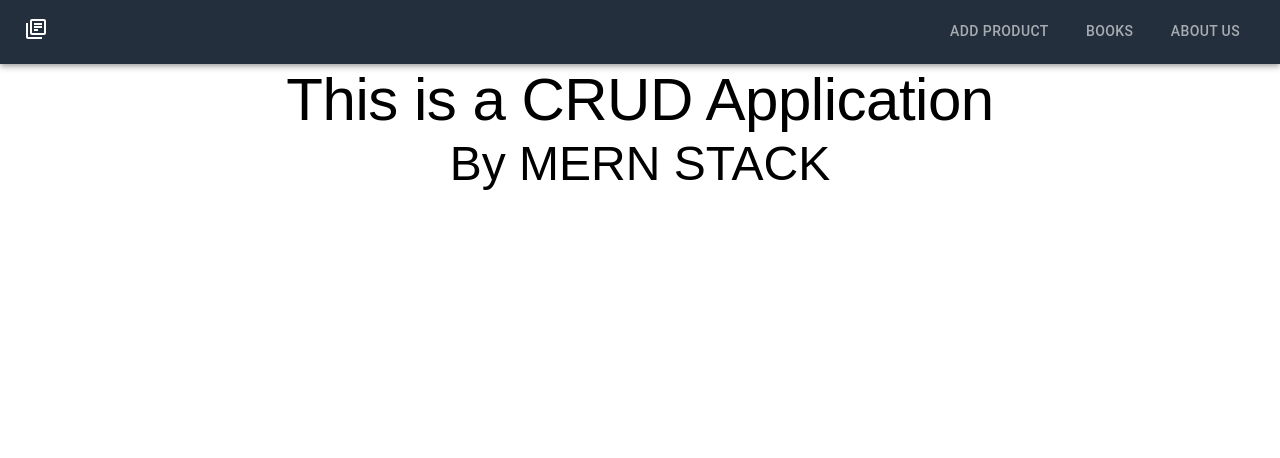
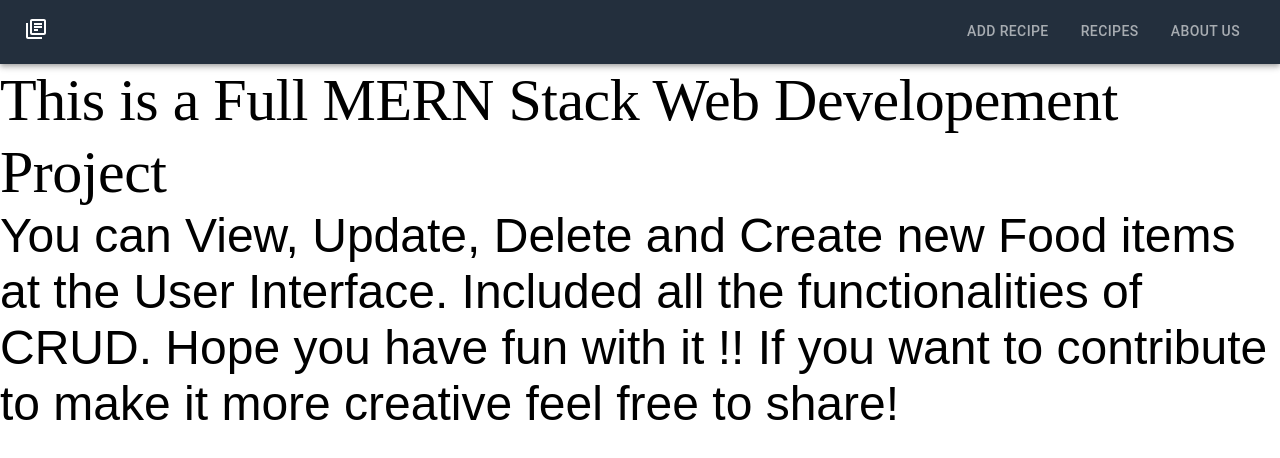
Before and after one commit to jessica1438/Full-stack-Web-Development, a React (Create React App) app in the folder Frontend/: page /about in a window 1280 px wide. Shown: the top 458 px of the page. Built offline with nearby package versions, Linux system fonts and the light colour scheme.

Commit message:
Frontend changes

```diff
--- a/Frontend/src/components/About.js
+++ b/Frontend/src/components/About.js
@@ -5,11 +5,13 @@ const About = () => {
   return (
     <div>
       <Box display="flex" flexDirection="column" alignItems="center">
-        <Typography sx={{ fontFamily: "fantasy" }} variant="h2">
-          This is a CRUD Application
+        <Typography sx={{fontFamily:"fanatasy"}} variant = "h2">
+          This is a Full MERN Stack Web Developement Project
         </Typography>
         <Typography sx={{ fontFamily: "fantasy" }} variant="h3">
-          By MERN STACK
+          You can View, Update, Delete and Create new Food items at the User Interface.
+          Included all the functionalities of CRUD.
+          Hope you have fun with it !! If you want to contribute to make it more creative feel free to share!
         </Typography>
       </Box>
     </div>
--- a/Frontend/src/components/AddBook.js
+++ b/Frontend/src/components/AddFood.js
@@ -1,41 +1,33 @@
-import {
-  Button,
-  Checkbox,
-  FormControlLabel,
-  FormLabel,
-  TextField,
-  Typography,
-} from "@mui/material";
-import { Box } from "@mui/system";
-import axios from "axios";
-import React, { useState } from "react";
-import { useNavigate } from "react-router-dom";
+import {Button,Checkbox,FormControlLabel,FormLabel,TextField} from "@mui/material"
+import { Box } from "@mui/system"
+import axios from "axios"
+import React, { useState } from "react"
+import { useNavigate } from "react-router-dom"
 
-const AddBook = () => {
+const AddFood = () => {
   const history = useNavigate();
   const [inputs, setInputs] = useState({
     name: "",
-    description: "",
+    cuisine: "",
     price: "",
-    author: "",
+    ingredients: "",
+    image: "",
+  })
 
-    image: "",
-  });
-  const [checked, setChecked] = useState(false);
+  const [checked, setChecked] = useState(false)
   const handleChange = (e) => {
     setInputs((prevState) => ({
       ...prevState,
       [e.target.name]: e.target.value,
-    }));
-    // console.log(e.target.name, "Value", e.target.value);
-  };
+    }))
+  }
 
   const sendRequest = async () => {
     await axios
-      .post("http://localhost:5000/books", {
+      .post("http://localhost:5000/food", {
         name: String(inputs.name),
-        author: String(inputs.author),
-        description: String(inputs.description),
+        cuisine: String(inputs.author),
+        ingredients: String(inputs.description),
         price: Number(inputs.price),
         image: String(inputs.image),
         available: Boolean(checked),
@@ -46,7 +38,7 @@ const AddBook = () => {
   const handleSubmit = (e) => {
     e.preventDefault();
     console.log(inputs, checked);
-    sendRequest().then(() => history("/books"));
+    sendRequest().then(() => history("/food"));
   };
 
   return (
@@ -71,7 +63,7 @@ const AddBook = () => {
           variant="outlined"
           name="name"
         />
-        <FormLabel>Author</FormLabel>
+        <FormLabel>Cuisine</FormLabel>
         <TextField
           value={inputs.author}
           onChange={handleChange}
@@ -80,7 +72,7 @@ const AddBook = () => {
           variant="outlined"
           name="author"
         />
-        <FormLabel>Description</FormLabel>
+        <FormLabel>Ingredients</FormLabel>
         <TextField
           value={inputs.description}
           onChange={handleChange}
@@ -116,11 +108,11 @@ const AddBook = () => {
         />
 
         <Button variant="contained" type="submit">
-          Add Book
+          Add Food Recipe ( YUMM!! )
         </Button>
       </Box>
     </form>
   );
 };
 
-export default AddBook;
+export default AddFood;
--- a/Frontend/src/components/Header.js
+++ b/Frontend/src/components/Header.js
@@ -20,8 +20,8 @@ const Header = () => {
             value={value}
             onChange={(e, val) => setValue(val)}
           >
-            <Tab LinkComponent={NavLink} to="/add" label="Add product" />
-            <Tab LinkComponent={NavLink} to="/books" label="Books" />
+            <Tab LinkComponent={NavLink} to="/addRecipe" label="Add Recipe" />
+            <Tab LinkComponent={NavLink} to="/showRecipe" label="Recipes" />
             <Tab LinkComponent={NavLink} to="/about" label="About Us" />
           </Tabs>
         </Toolbar>
--- a/Frontend/src/components/Home.js
+++ b/Frontend/src/components/Home.js
@@ -10,9 +10,8 @@ const Home = () => {
           LinkComponent={Link}
           to="/books"
           sx={{ marginTop: 15, background: "orangered" }}
-          variant="contained"
-        >
-          <Typography variant="h3">View All products</Typography>
+          variant="contained">
+          <Typography variant="h3">View All Recipes</Typography>
         </Button>
       </Box>
     </div>
```
